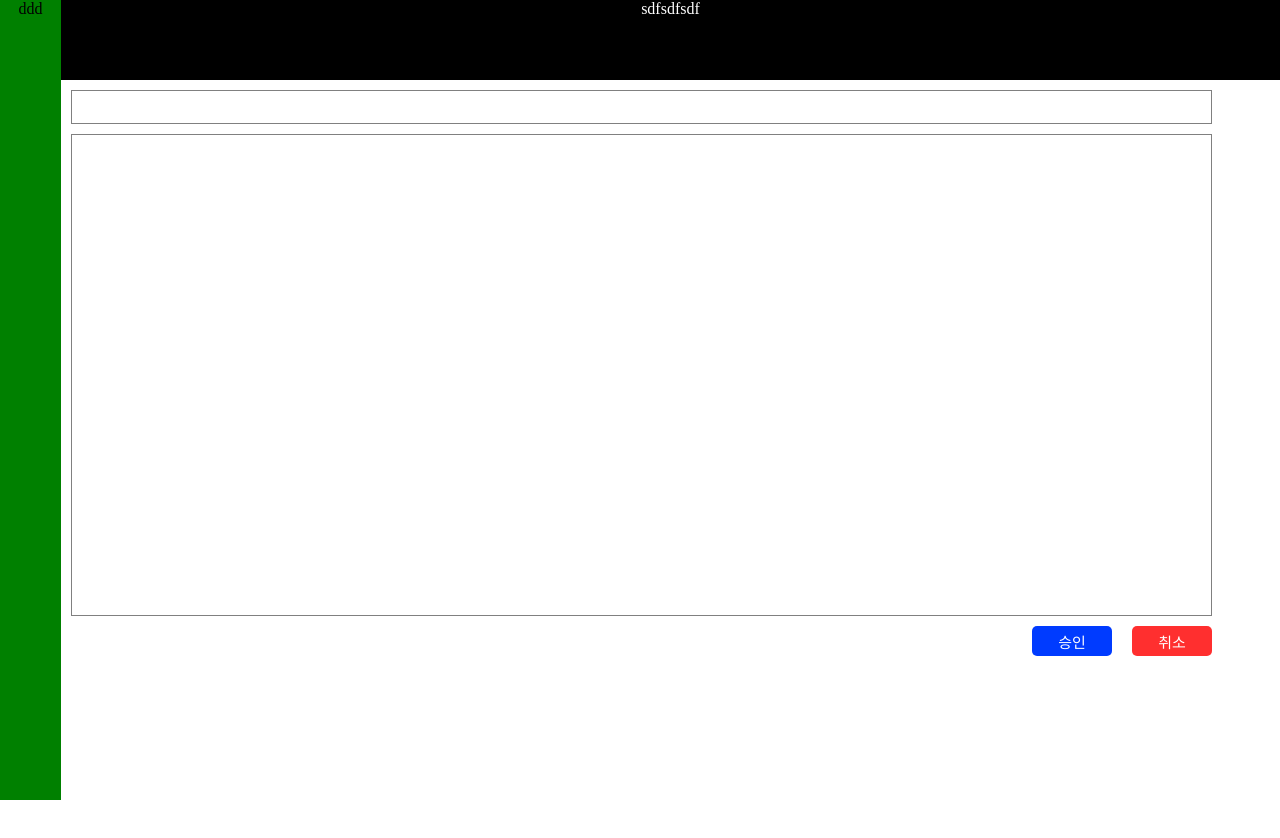
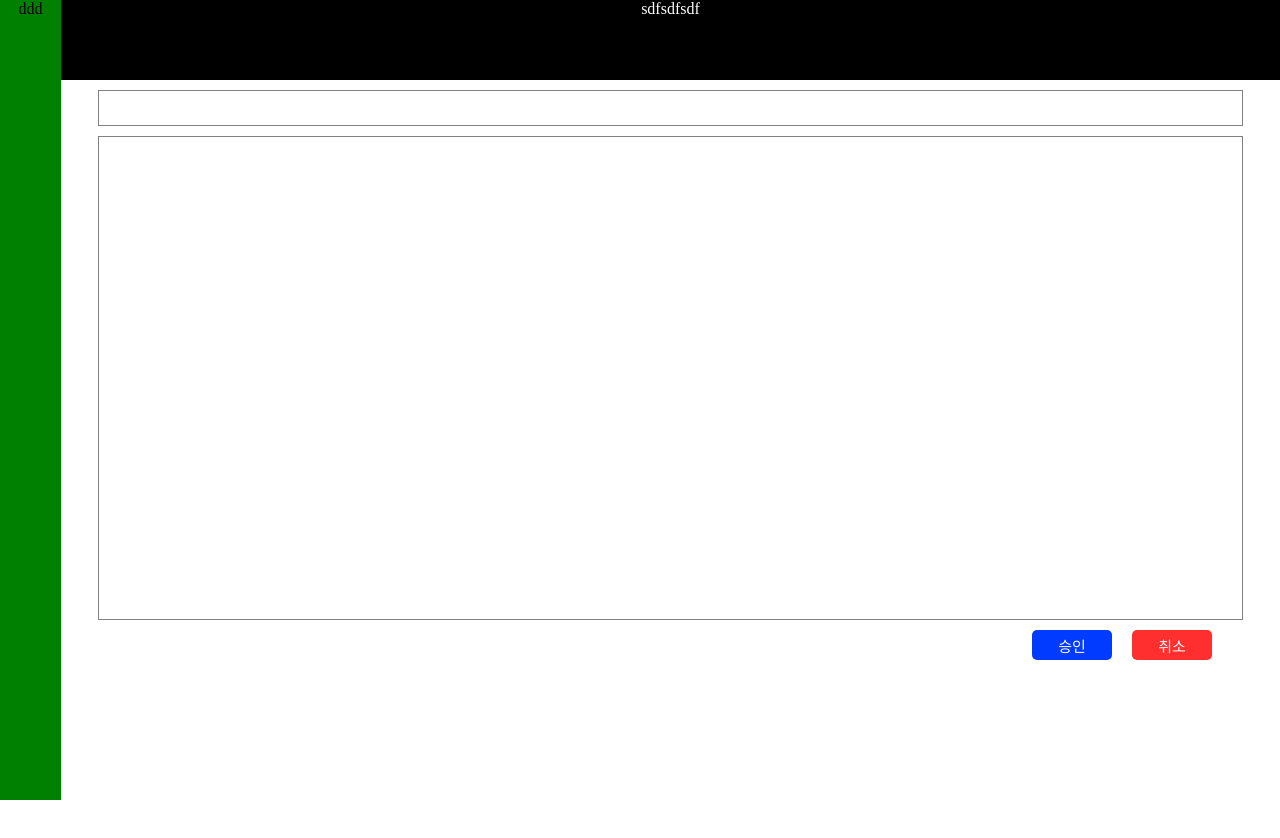
Before and after one commit to LaSeunghyun/reactCRUDTest, a React (Create React App) app: page /createBoard in a window 1280 px wide. Shown: the top 838 px of the page. Built offline with nearby package versions, Linux system fonts and the light colour scheme.

Commit message:
fix : input error clear

```diff
--- a/src/component/board/createBoard.jsx
+++ b/src/component/board/createBoard.jsx
@@ -1,4 +1,4 @@
-import { Container, MainComponent, Component, BoardTitle, BoardContent } from "../../css/component"
+import { Container, MainComponent, Component, BoardTitle, BoardContent, InputContent, InputTitle } from "../../css/component"
 import { useSetRecoilState, useRecoilState } from "recoil"
 import { boardList } from "../../recoil/atom"
 import { ButtonComponentCss, ConfirmButtonCss } from "../../css/button"
@@ -38,8 +38,8 @@ export default function CreateBoard(){
         <Container>
             <Component>
                 <MainComponent>
-                    <BoardTitle name="title" onChange={inputs} />
-                    <BoardContent name="content" onChange={inputs} />
+                    <InputTitle name="title" onChange={inputs} />
+                    <InputContent name="content" onChange={inputs} />
                     <ButtonComponentCss>
                         <ConfirmButtonCss onClick={() => BoardSet()}>승인</ConfirmButtonCss>
                         <ConfirmButtonCss onClick={() => navigate('/')}>취소</ConfirmButtonCss>
--- a/src/css/component/index.jsx
+++ b/src/css/component/index.jsx
@@ -30,5 +30,17 @@ const BoardContent = styled.div`
     height : 30rem;
     border : 1px solid gray;
 `
+const InputTitle = styled.input`
+    width : 95%;
+    height : 2rem;
+    border : 1px solid gray;
+`
 
-export { MainComponent, Container, Component, BoardTitle, BoardContent };
+const InputContent = styled.input`
+    margin-top: 10px;
+    width : 95%;
+    height : 30rem;
+    border : 1px solid gray;
+`
+
+export { MainComponent, Container, Component, BoardTitle, BoardContent, InputContent, InputTitle };
```
